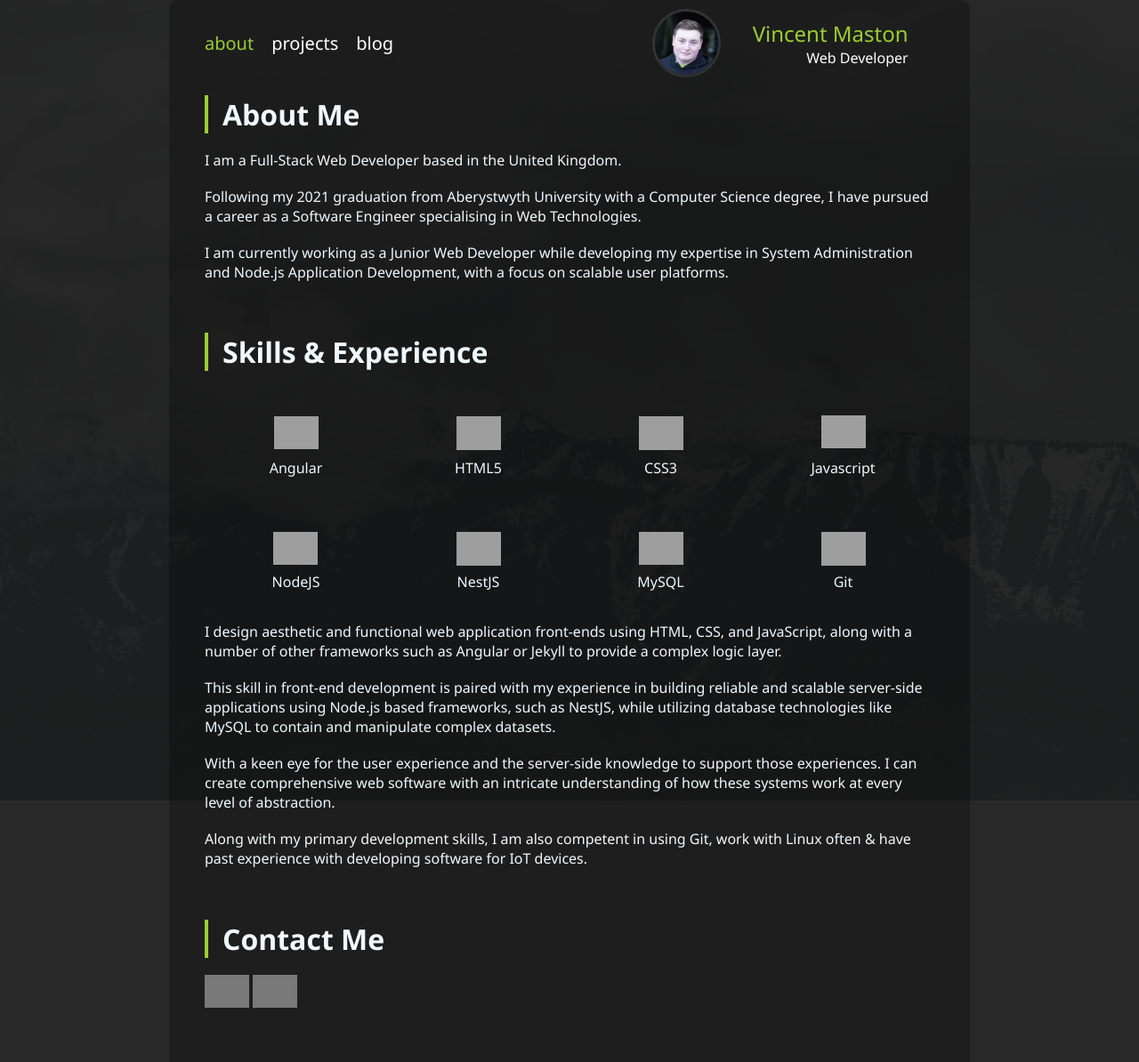
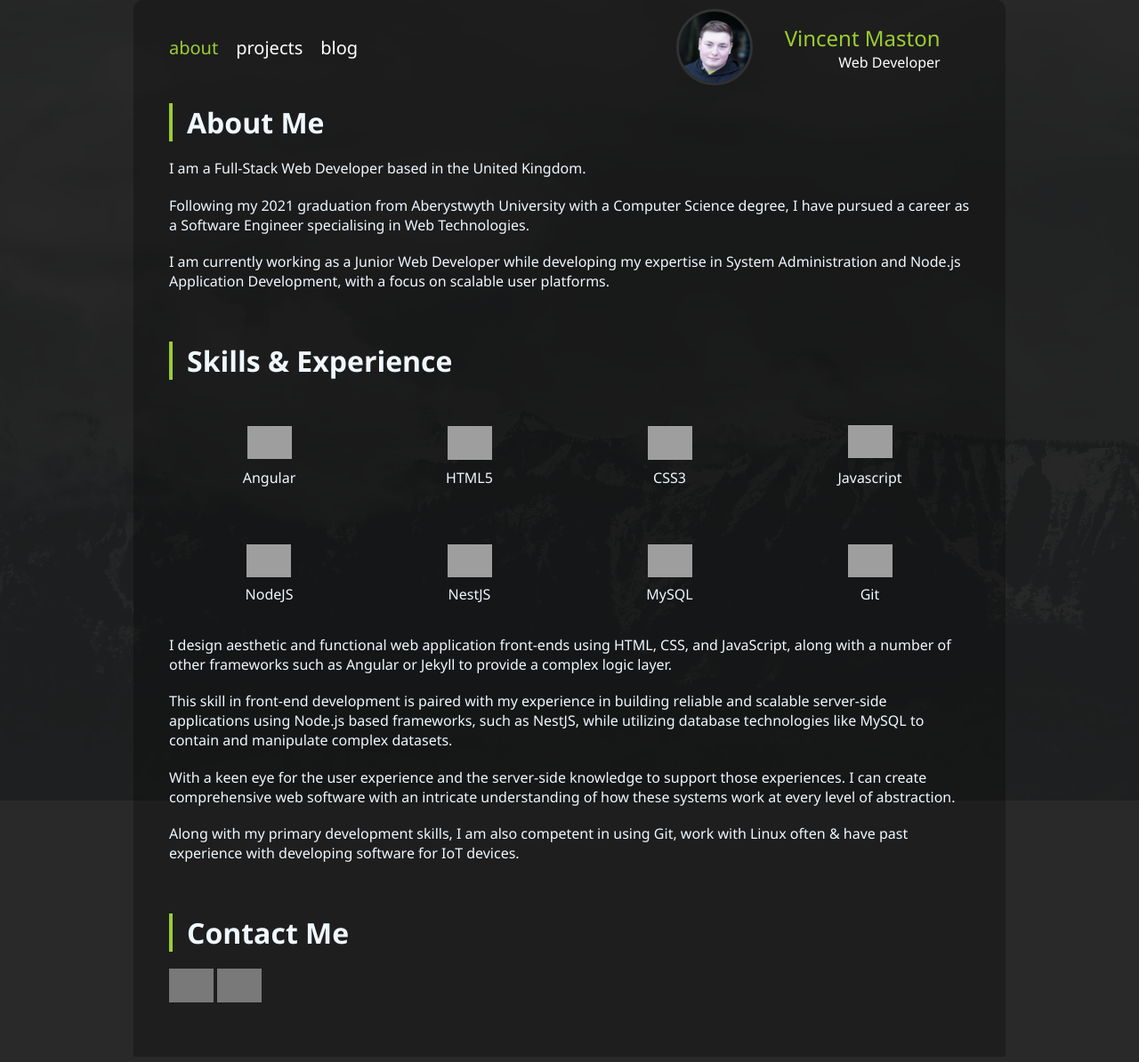
Before and after one commit to VMaston/vmaston.github.io, a Jekyll site: the page built from index.md, in a window 1280 px wide. Shown: the whole page at 89% size. Built offline with Jekyll 4.4.1, drawn with Linux system fonts in a browser that asks for light colours; grey boxes are pictures that could not be loaded.

Commit message:
using box-sizing border box, so max-width changed

```diff
--- a/assets/css/styles.css
+++ b/assets/css/styles.css
@@ -89,7 +89,7 @@ body {
 .main {
   flex-grow: 1;
   margin: auto;
-  max-width: 900px;
+  max-width: 980px;
   padding: 40px;
   padding-top: 10px;
   color: aliceblue;
```
